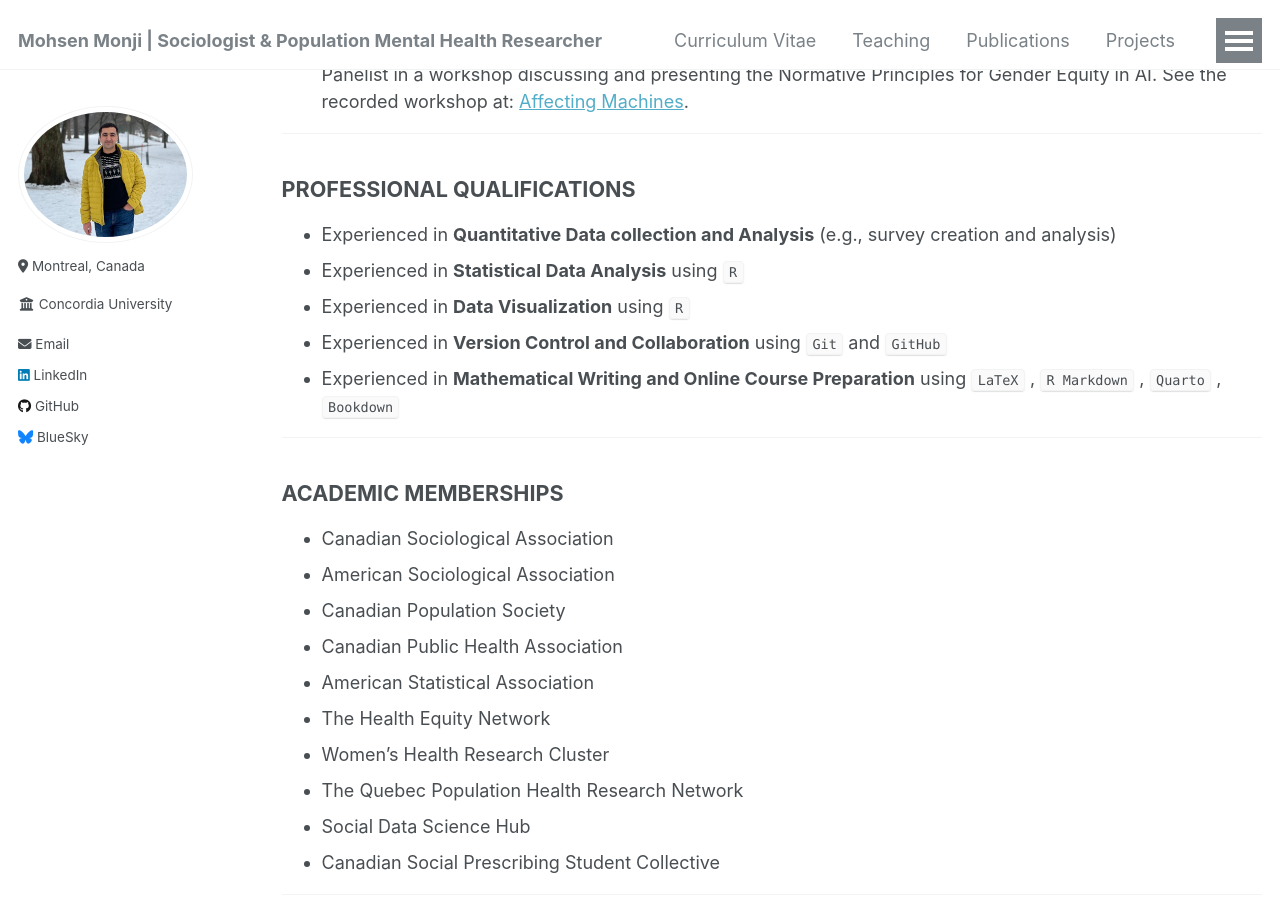
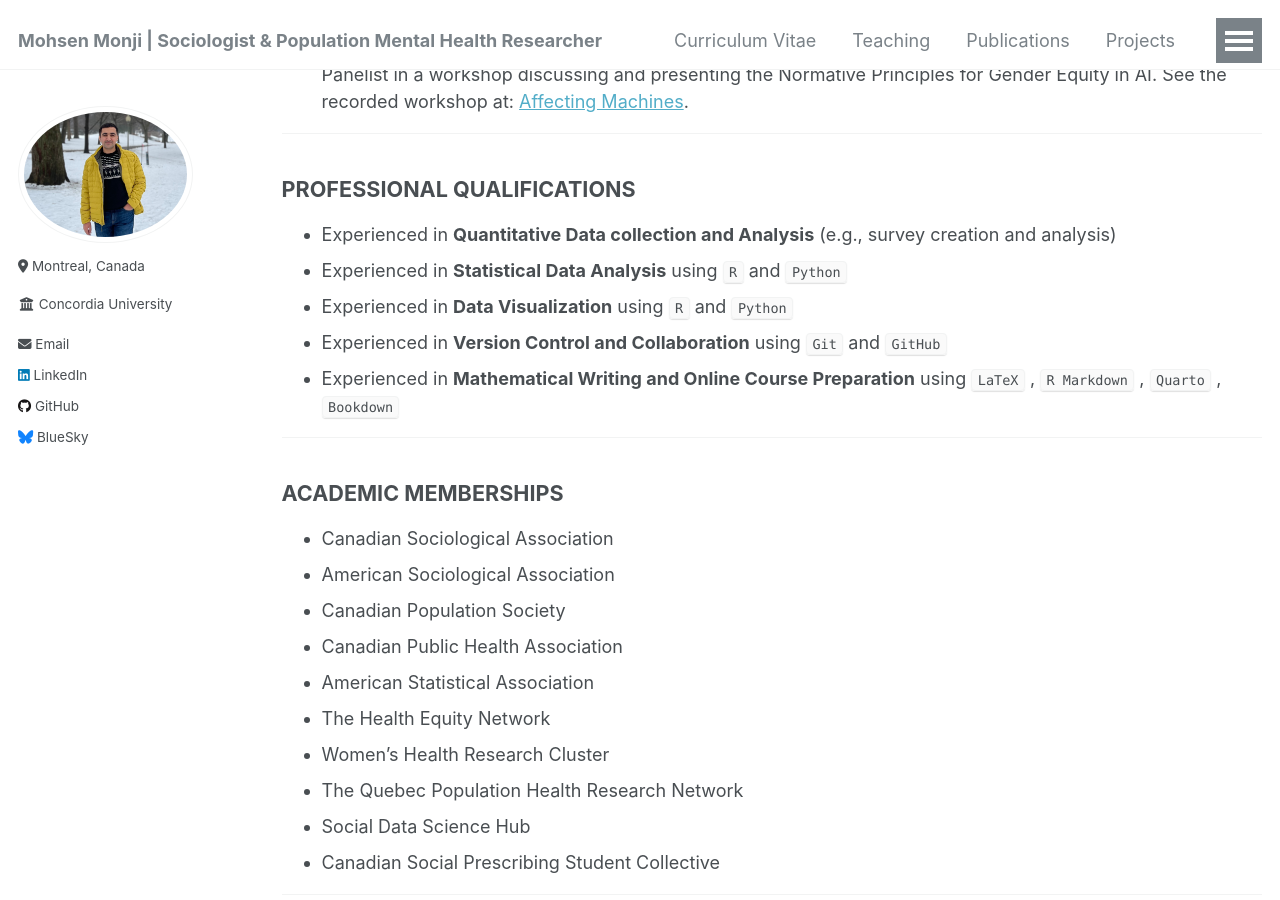
Before and after one commit to Mohsnmonji/mohsnmonji.github.io, a Jekyll site: the page built from _pages/Curriculum Vitae.md, in a window 1280 px wide and 900 px high, scrolled down 3234 px. Built offline with Jekyll 4.4.1, drawn with Linux system fonts in a browser that asks for light colours.

Commit message:
Update Curriculum Vitae.md

```diff
--- a/_pages/Curriculum Vitae.md
+++ b/_pages/Curriculum Vitae.md
@@ -115,8 +115,8 @@ redirect_from:
 
 ### **PROFESSIONAL QUALIFICATIONS**
 - Experienced in **Quantitative Data collection and Analysis** (e.g., survey creation and analysis)
-- Experienced in **Statistical Data Analysis** using `R`
-- Experienced in **Data Visualization** using `R`
+- Experienced in **Statistical Data Analysis** using `R` and `Python`
+- Experienced in **Data Visualization** using `R` and `Python`
 - Experienced in **Version Control and Collaboration** using `Git` and `GitHub`
 - Experienced in **Mathematical Writing and Online Course Preparation** using `LaTeX` , `R Markdown` , `Quarto` , `Bookdown`
 
```
